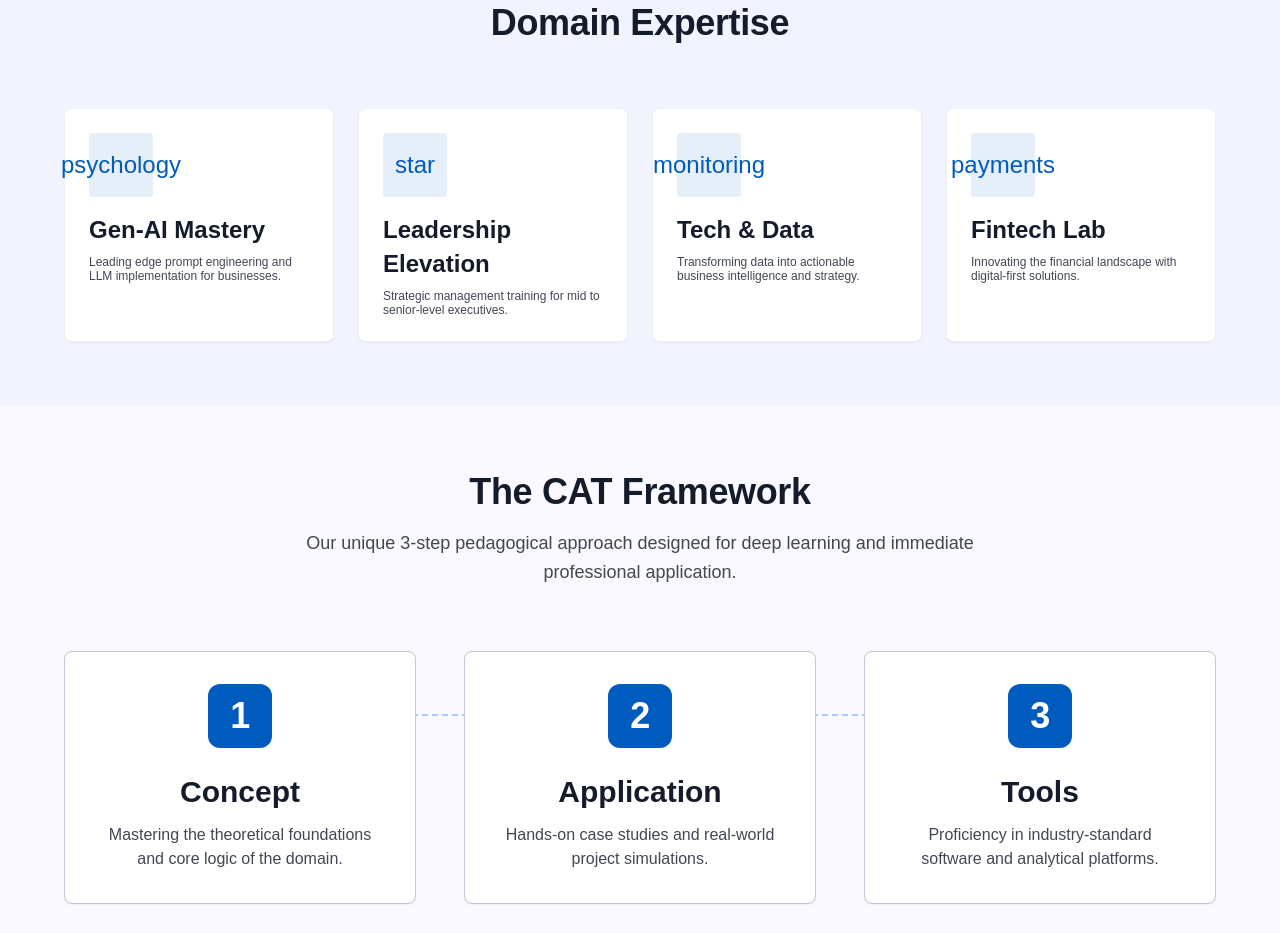
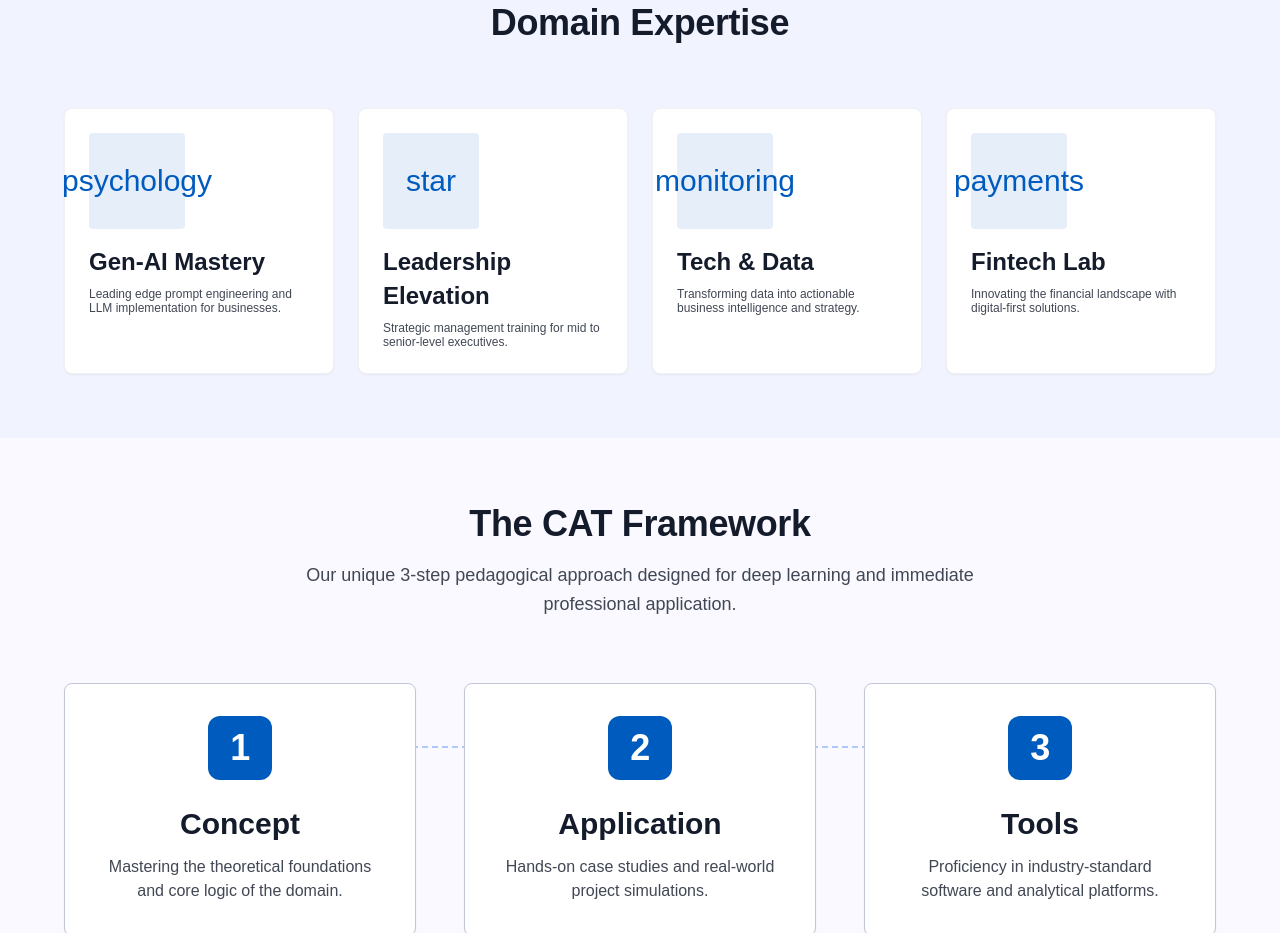
Before and after one commit to abhiav-spec/Accredian-Enterprise-Page-, a Next.js app: page / in a window 1280 px wide. Shown: the part 1760-2693 px from the top of the page. Built offline with nearby package versions, Linux system fonts and the light colour scheme.

Commit message:
fix: significantly increase icon box sizes to properly contain all icons

```diff
--- a/app/components/sections/Programs.tsx
+++ b/app/components/sections/Programs.tsx
@@ -28,9 +28,9 @@ export function Programs() {
               }`}
             >
               <div className={`mb-4 flex items-center justify-center rounded-lg transition-all duration-300 ${
-                selectedProgram === program.id ? 'h-24 w-24 bg-primary text-white text-4xl' : 'h-16 w-16 bg-primary/10 text-primary text-2xl'
+                selectedProgram === program.id ? 'h-32 w-32 bg-primary text-white text-5xl' : 'h-24 w-24 bg-primary/10 text-primary text-3xl'
               }`}>
-                <span className={`material-symbols-outlined ${selectedProgram === program.id ? 'text-3xl' : ''}`}>{program.icon}</span>
+                <span className="material-symbols-outlined">{program.icon}</span>
               </div>
               <h4 className={`mb-2 transition-all duration-300 ${selectedProgram === program.id ? 'font-h1 text-h1' : 'font-h3 text-h3'}`}>
                 {program.title}
```
